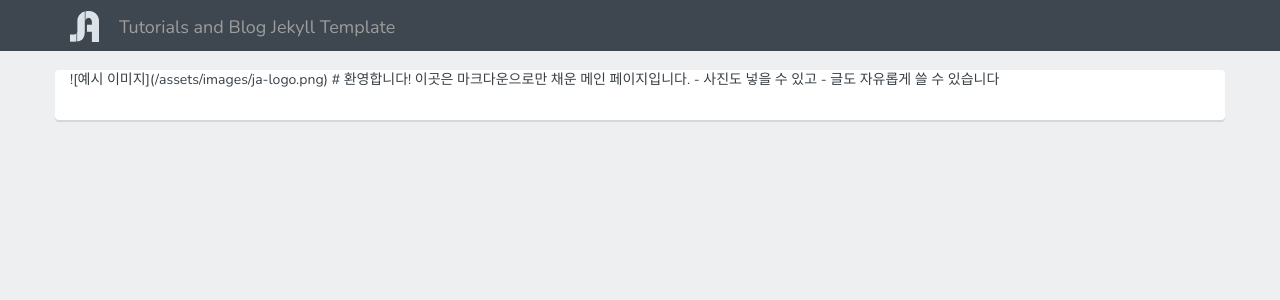
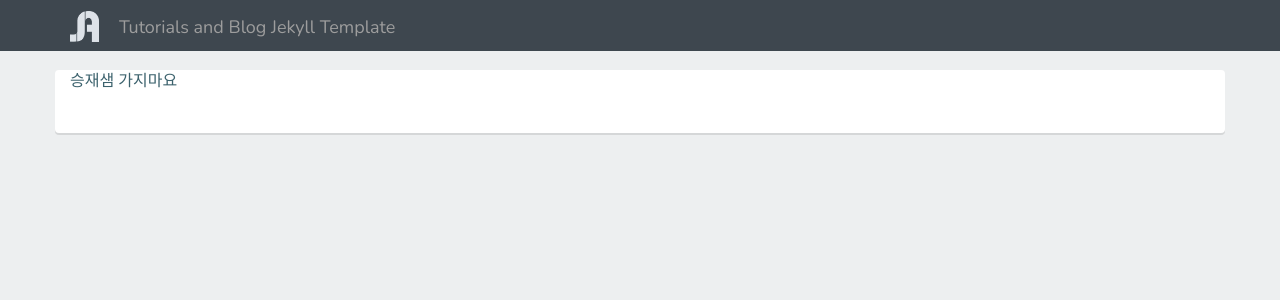
Before and after one commit to gajimayoseungjaesam/gajimayoseungjaesam.github.io, a Jekyll site: the page built from _pages/1_home.md, in a window 1280 px wide. Shown: the top 300 px of the page. Built offline with Jekyll 4.4.1, drawn with Linux system fonts in a browser that asks for light colours.

```diff
--- /dev/null
+++ b/_layouts/centered.html
@@ -0,0 +1,24 @@
+<!DOCTYPE html>
+<html>
+<head>
+  <meta charset="utf-8">
+  <meta http-equiv="X-UA-Compatible" content="IE=edge">
+  <meta name="viewport" content="width=device-width, initial-scale=1">
+  <title>{{ page.title }}</title>
+  <link href="https://fonts.googleapis.com/css?family=Nunito" rel="stylesheet">
+  <link rel="stylesheet" href="https://maxcdn.bootstrapcdn.com/bootstrap/3.3.6/css/bootstrap.min.css"
+        integrity="sha384-1q8mTJOASx8j1Au+a5WDVnPi2lkFfwwEAa8hDDdjZlpLegxhjVME1fgjWPGmkzs7" crossorigin="anonymous">
+  <link rel="stylesheet" href="{{site.baseurl}}/assets/css/rxds-style.css">
+  <link rel="stylesheet" href="{{site.baseurl}}/assets/css/font-awesome.css">
+</head>
+<body>
+  {% include navbar.html %}
+  <div class="container content">
+    {{ content }}
+  </div>
+  <script src="https://ajax.googleapis.com/ajax/libs/jquery/1.12.4/jquery.min.js"></script>
+  <script src="https://maxcdn.bootstrapcdn.com/bootstrap/3.3.6/js/bootstrap.min.js"
+          integrity="sha384-0mSbJDEHialfmuBBQP6A4Qrprq5OVfW37PRR3j5ELqxss1yVqOtnepnHVP9aJ7xS"
+          crossorigin="anonymous"></script>
+</body>
+</html>
--- a/_layouts/default.html
+++ b/_layouts/default.html
@@ -4,7 +4,7 @@
     <meta charset="utf-8">
     <meta http-equiv="X-UA-Compatible" content="IE=edge">
     <meta name="viewport" content="width=device-width, initial-scale=1">
-    <title>Jekyll Tutorial/Blog Website</title>
+    <title>seungjaesam gajimayo</title>
 
     <!-- Bootstrap CSS -->
     <link href="https://fonts.googleapis.com/css?family=Nunito" rel="stylesheet">
--- a/_pages/1_home.html
+++ /dev/null
@@ -1,18 +0,0 @@
----
-layout: default
-title: Home
-permalink: /
----
-
-<div class="container content">
-
-  ![예시 이미지](/assets/images/ja-logo.png)
-
-  # 환영합니다!
-
-  이곳은 마크다운으로만 채운 메인 페이지입니다.
-
-  - 사진도 넣을 수 있고
-  - 글도 자유롭게 쓸 수 있습니다
-
-</div>
--- /dev/null
+++ b/_pages/1_home.md
@@ -0,0 +1,7 @@
+---
+layout: centered
+title: Home
+permalink: /
+---
+
+승재샘 가지마요
```
